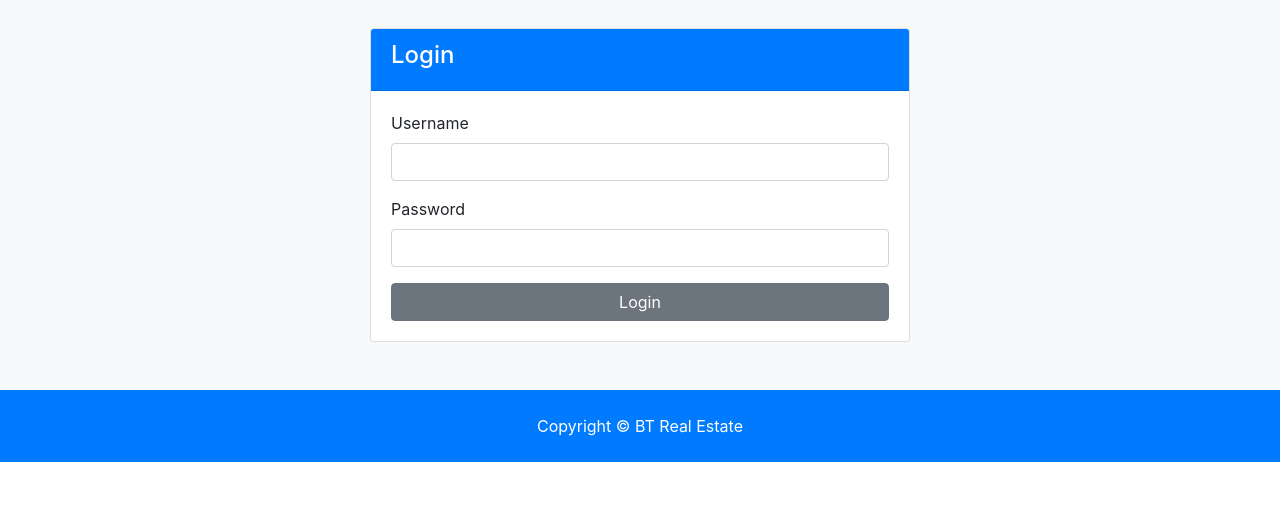
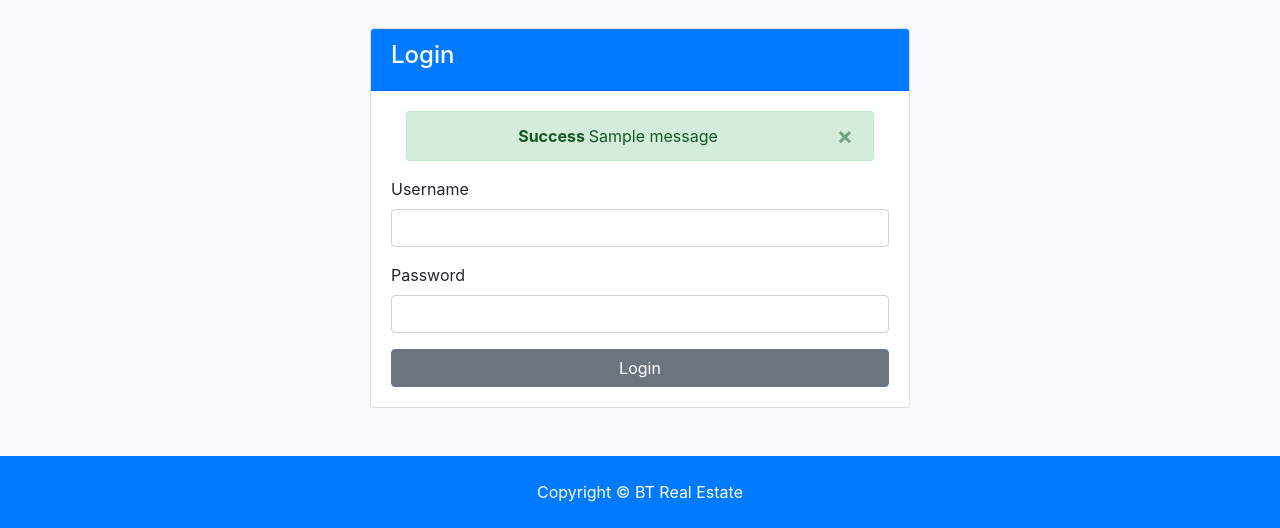
Before and after one commit to nunesxd/18---Django---Dev-to-Prod, a Django app: page /accounts/login in a window 1280 px wide. Shown: the part 402-930 px from the top of the page. Before the commit the page ends 864 px from the top, so only its background shows below. Run offline with Django 3.2, Linux system fonts and the light colour scheme; tables that the repository leaves empty hold one stand-in row (values such as "Sample post"); one stand-in notice (Sample message) is shown; some libraries are stand-ins or nearby versions.

Commit message:
Adição do partials 'alerts' e inclusão deste nos templates de 'login' e 'register'

```diff
--- a/accounts/views.py
+++ b/accounts/views.py
@@ -1,9 +1,11 @@
 from django.shortcuts import redirect, render
+from django.contrib import messages
 
 
 def register(request):
     if request.method == 'POST':
-        print('Form Submitted !')
+        # Testando os alertas de erro de nosso site:
+        messages.error(request, 'Testing error message')
         return redirect('register')
     else:
         return render(request, 'accounts/register.html')
@@ -11,9 +13,11 @@ def register(request):
 
 def login(request):
     if request.method == 'POST':
-        print('Form Submitted !')
-
-    return render(request, 'accounts/login.html')
+        # Testando os alertas de erro de nosso site:
+        messages.error(request, 'Testing error message')
+        return redirect('login')
+    else:
+        return render(request, 'accounts/login.html')
 
 
 def logout():
--- a/btre/settings.py
+++ b/btre/settings.py
@@ -10,6 +10,7 @@ For the full list of settings and their values, see
 https://docs.djangoproject.com/en/3.2/ref/settings/
 """
 
+from django.contrib.messages import constants as messages
 import os
 from pathlib import Path
 
@@ -146,6 +147,11 @@ STATICFILES_DIRS = [
 MEDIA_ROOT = os.path.join(BASE_DIR, 'media')
 MEDIA_URL = '/media/'
 
+# Serviço de mensageria:
+MESSAGE_TAGS = {
+    messages.ERROR: 'danger',
+}
+
 # Default primary key field type
 # https://docs.djangoproject.com/en/3.2/ref/settings/#default-auto-field
 
--- a/templates/accounts/login.html
+++ b/templates/accounts/login.html
@@ -12,7 +12,11 @@
                 <i class="fas fa-sign-in-alt"></i> Login</h4>
             </div>
             <div class="card-body">
-                <form action="{% url 'login' %}}" method="POST">
+
+              <!--Alerts-->
+              {% include 'partials/_alerts.html' %}
+
+                <form action="{% url 'login' %}" method="POST">
                     {% csrf_token %}
                 <div class="form-group">
                   <label for="username">Username</label>
--- a/templates/accounts/register.html
+++ b/templates/accounts/register.html
@@ -12,6 +12,10 @@
                 <i class="fas fa-user-plus"></i> Register</h4>
             </div>
             <div class="card-body">
+
+            <!--Alerts-->
+            {% include 'partials/_alerts.html' %}
+
                 <form action="{% url 'register' %}" method="POST">
                     {% csrf_token %}
                   <div class="form-group">
--- /dev/null
+++ b/templates/partials/_alerts.html
@@ -0,0 +1,20 @@
+{% if messages %}
+    {% for message in messages %}
+        <div id="message" class="container">
+            <div class="alert alert-{{ message.tags }} alert-dismissible text-center" role="alert">
+                <button type="button" class="close" data-dismiss="alert"><span aria-hidden="true">&times;</span></button>
+
+                <strong>
+                    <!--Checa se a mensagem recebida é de erro-->
+                    {% if message.level == DEFAULT_MESSAGE_LEVELS.ERROR %}
+                        Error:
+                    {% else %}
+                        {{ message.tags|title }}
+                    {% endif %}
+                </strong>
+                {{ message }}
+
+            </div>
+        </div>
+    {% endfor %}
+{% endif %}
--- a/tutorial.txt
+++ b/tutorial.txt
@@ -179,3 +179,8 @@ Um método de segurança que podemos implementar no envio dos forms é o 'csfr',
 Em seguida seguimos com a verificação do form dentro da view. No caso, queremos ver se o usuário está enviando um formulário ou se ele está entrando na página, uma vez que ambas ações usam o mesmo método na 'views.py', ambas ações retornam algo diferente a página.
 
 >>> Uma outra funcionalidade que queremos adicionar aos 'forms' é a de mensagem, uma pequena tela que aparecerá para informar algum erro ou sucesso.
+O Django já possui esta funcionalidade pronta, que só precisa ser ativada e configurda no 'settings.py'.
+. OBS: É possível realizar algumas customizações de funcionalidade, como a cor dos erros, que podemos colocar como a cor que usamos no 'danger' do 'bootstrap'.
+Para facilitar o uso das mensagens, criamos um partials com nome de '_alerts.html'. Dentro do html podemos usar a variável 'messages' para capturar as mensagens e alertas.
+. OBS: Usamos o redirect no template de 'register' para testar a funcionalidade, usando o método 'POST' dele.
+Poderíamos colocar um efeito de 'fade out' na mensagem, mas optamos por não fazer.
```
